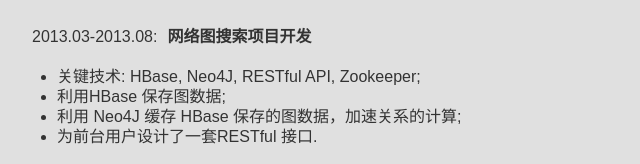
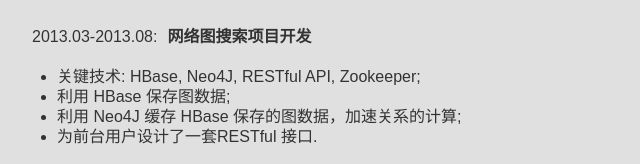
Before and after one commit to forhappy/forhappy, a plain HTML site: page index.html in a window 1280 px wide. Shown: the part 858-1022 px from the top of the page, 208-848 px from the left. Drawn offline with Linux system fonts and the light colour scheme.

Commit message:
Update index.html

```diff
--- a/index.html
+++ b/index.html
@@ -147,7 +147,7 @@
             <h3><time>2013.03-2013.08:</time>网络图搜索项目开发</h3>
             <p><ul>
                 <li>关键技术: HBase, Neo4J, RESTful API, Zookeeper;</li>
-                <li>利用HBase 保存图数据;</li>
+                <li>利用 HBase 保存图数据;</li>
                 <li>利用 Neo4J 缓存 HBase 保存的图数据，加速关系的计算;</li>
                 <li>为前台用户设计了一套RESTful 接口.</li>
             </ul></p>
```
